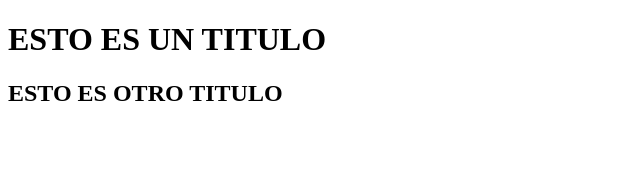
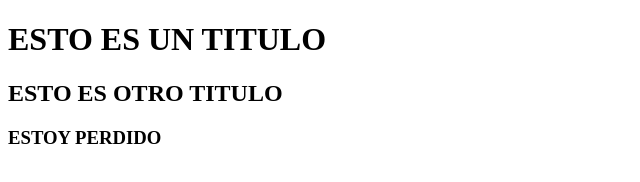
Before and after one commit to juanconde1209/clase-git, a plain HTML site: page index.html in a window 1280 px wide. Shown: the whole page, without its empty margins (0-640 px from the left). Drawn offline with Linux system fonts and the light colour scheme.

Commit message:
Third Commit

```diff
--- a/index.html
+++ b/index.html
@@ -9,5 +9,6 @@
 <body>
    <h1>ESTO ES UN TITULO</h1>
    <h2>ESTO ES OTRO TITULO</h2>
+   <h3>ESTOY PERDIDO</h3>
 </body>
 </html>
```
